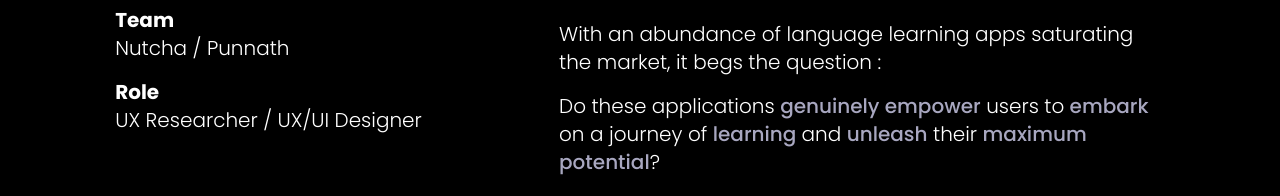
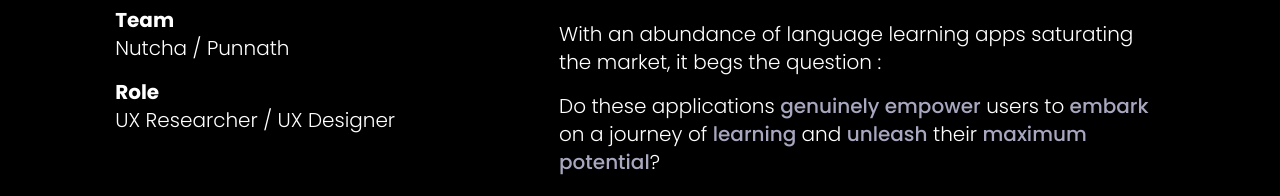
Before and after one commit to nchmim/portfolio, a Next.js app: page /Lingumate in a window 1280 px wide. Shown: the part 906-1102 px from the top of the page. Built offline with nearby package versions, Linux system fonts and the light colour scheme.

Commit message:
edit role

```diff
--- a/pages/Lingumate.tsx
+++ b/pages/Lingumate.tsx
@@ -27,7 +27,7 @@ export default function MyApp() {
                             <p className="font-bold text-l md:text-xl mt-4">Team</p>
                             <p>Nutcha / Punnath</p>
                             <p className="font-bold text-l md:text-xl mt-4">Role</p>
-                            <p>UX Researcher / UX/UI Designer</p>
+                            <p>UX Researcher / UX Designer</p>
                         </div>
                         <div className="text-white text-l md:text-xl md:w-3/5">
                             <p>
```
